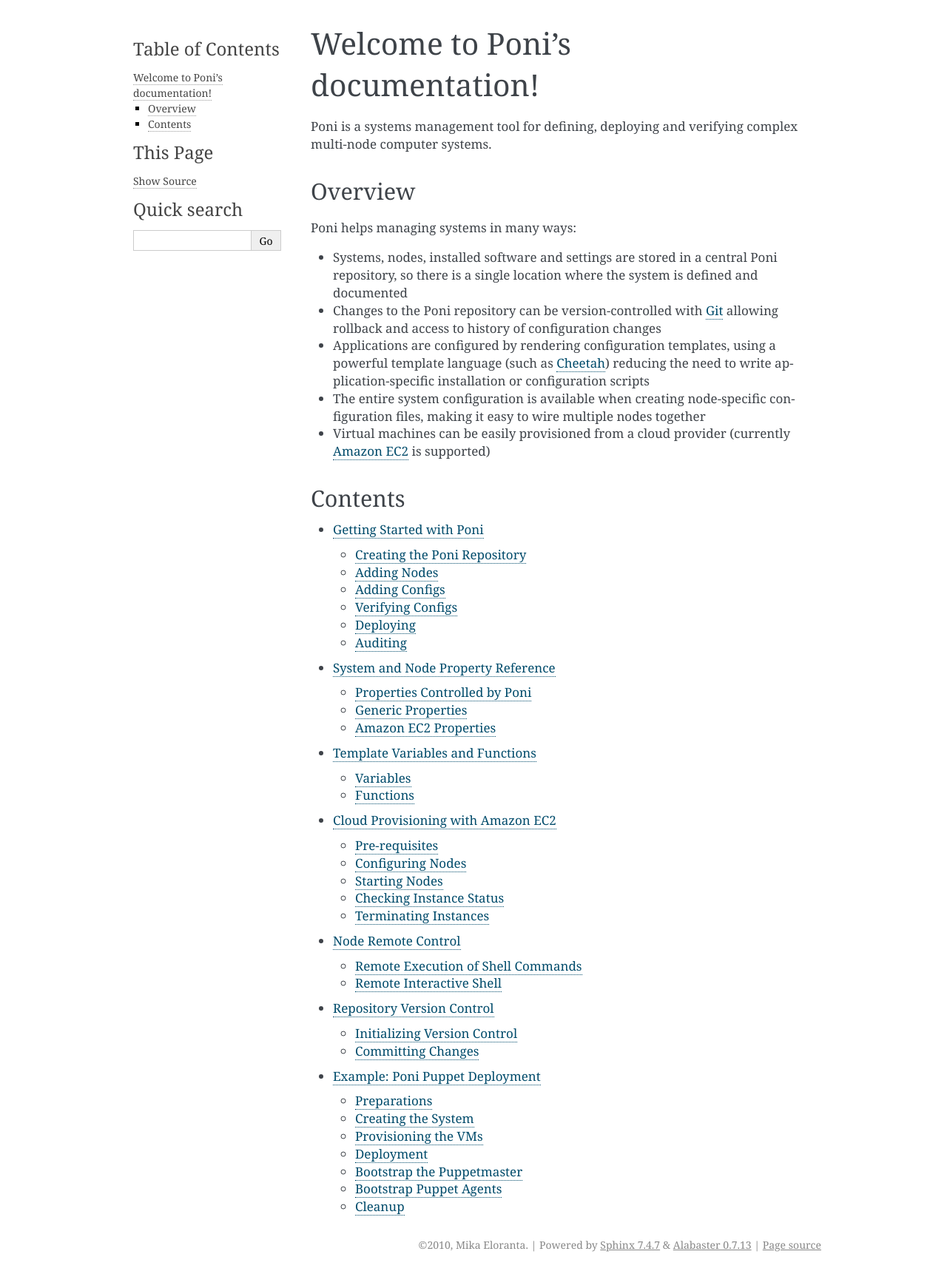
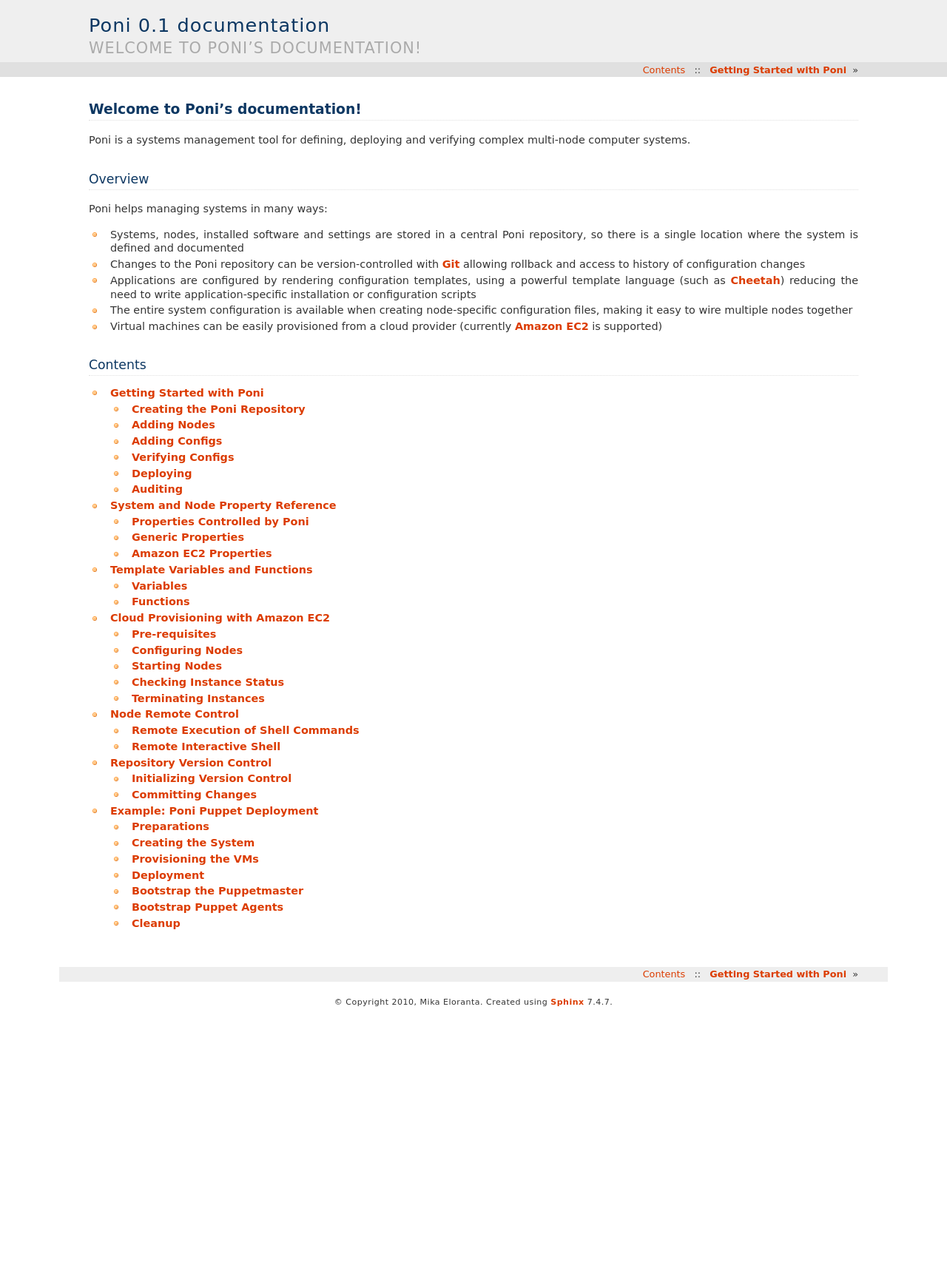
Before and after one commit to ohmu/poni, a Sphinx documentation site: the page built from doc/index.rst, in a window 1280 px wide. Shown: the whole page at 74% size. Built offline with Sphinx 7.4.7, drawn with Linux system fonts in a browser that asks for light colours; after the commit the page ends 1372 px from its top, so only the background shows below that.

Commit message:
switched sphinx doc theme back to 'haiku'

```diff
--- a/doc/conf.py
+++ b/doc/conf.py
@@ -92,7 +92,7 @@
 
 # The theme to use for HTML and HTML Help pages.  See the documentation for
 # a list of builtin themes.
-#html_theme = 'haiku'
+html_theme = 'haiku'
 
 # Theme options are theme-specific and customize the look and feel of a theme
 # further.  For a list of options available for each theme, see the
```
